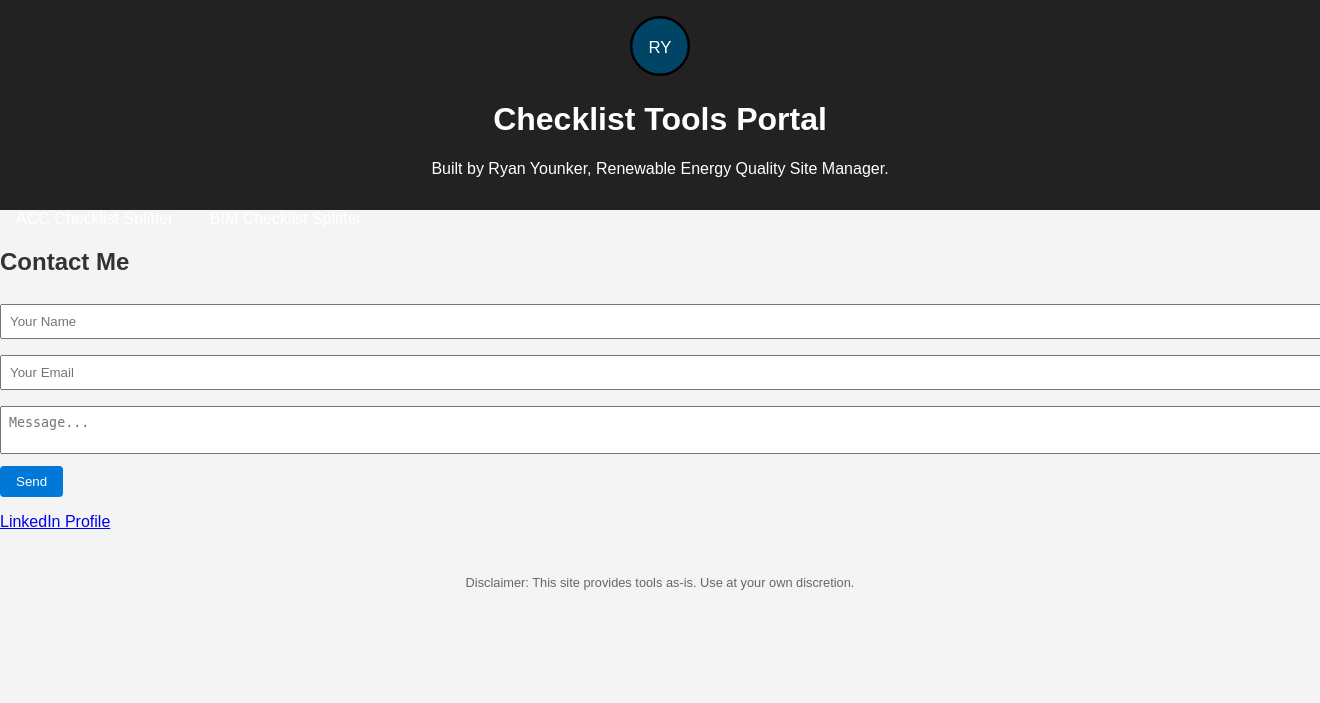
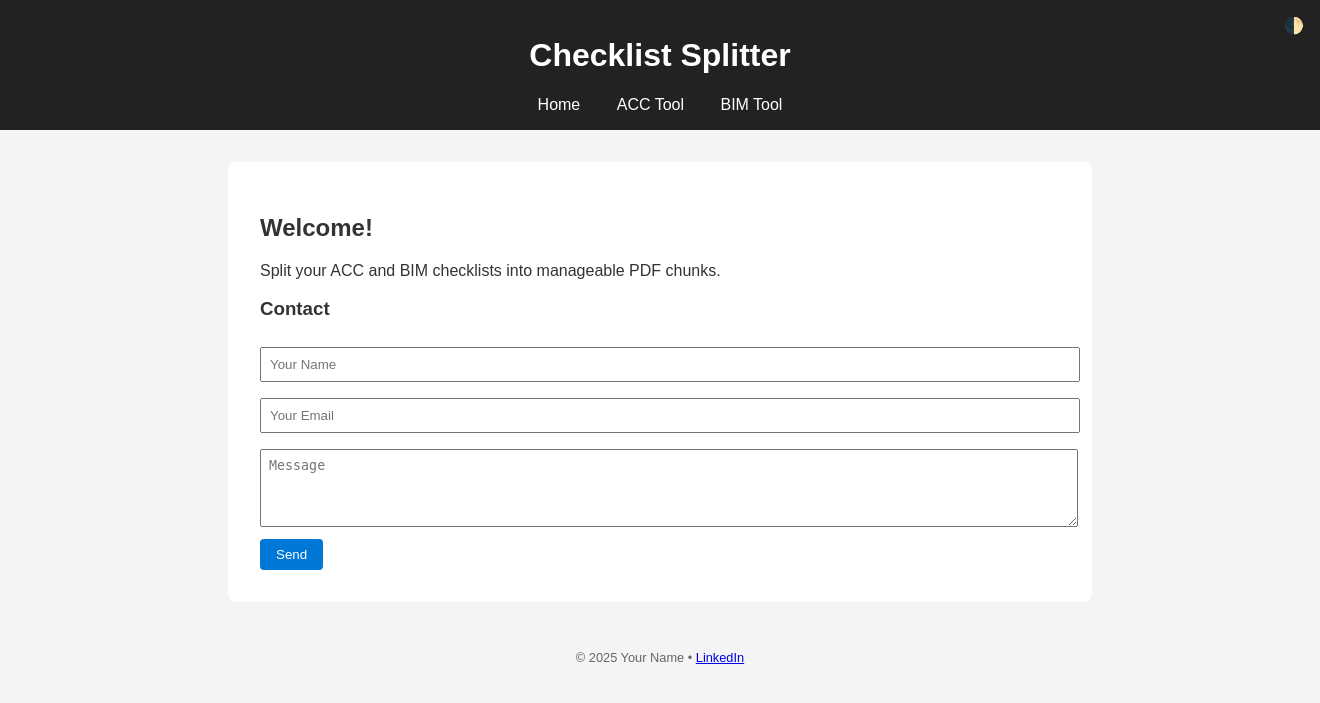
Before and after one commit to Volcomspade/render_personal, a FastAPI app: page / in a window 1320 px wide; the page is wider, and only the part inside the window is pictured. Shown: the top 703 px of that part. Run offline with FastAPI, Linux system fonts and the light colour scheme.

Commit message:
Update index.html

```diff
--- a/backend/static/templates/index.html
+++ b/backend/static/templates/index.html
@@ -1,36 +1,34 @@
 <!DOCTYPE html>
 <html lang="en">
 <head>
-    <meta charset="UTF-8">
-    <title>Checklist Tools by Ryan Younker</title>
-    <link rel="stylesheet" href="/static/style.css">
+  <meta charset="UTF-8" />
+  <title>Checklist Splitter</title>
+  <link rel="stylesheet" href="/static/style.css" />
+  <script src="/static/script.js" defer></script>
 </head>
 <body>
   <header>
-        <img src="/static/logo.svg" alt="Logo" class="logo">
-        <h1>Checklist Tools Portal</h1>
-        <p>Built by Ryan Younker, Renewable Energy Quality Site Manager.</p>
+    <h1>Checklist Splitter</h1>
+    <nav>
+      <a href="/">Home</a>
+      <a href="/acc">ACC Tool</a>
+      <a href="/bim">BIM Tool</a>
+    </nav>
+    <div id="theme-toggle" class="theme-toggle">🌓</div>
   </header>
-    <main>
-        <nav>
-            <a href="/acc-tool">ACC Checklist Splitter</a>
-            <a href="/bim-tool">BIM Checklist Splitter</a>
-        </nav>
-        <section>
-            <h2>Contact Me</h2>
-            <form method="post" action="/contact">
-                <input type="text" name="name" placeholder="Your Name" required />
-                <input type="email" name="email" placeholder="Your Email" required />
-                <textarea name="message" placeholder="Message..." required></textarea>
+  <div class="container">
+    <h2>Welcome!</h2>
+    <p>Split your ACC and BIM checklists into manageable PDF chunks.</p>
+    <h3>Contact</h3>
+    <form action="mailto:you@yourdomain.com" method="post" enctype="text/plain">
+      <input name="name" placeholder="Your Name" required />
+      <input name="email" placeholder="Your Email" required />
+      <textarea name="message" placeholder="Message" rows="4"></textarea>
       <button type="submit">Send</button>
     </form>
-        </section>
-        <section class="links">
-            <p><a href="https://www.linkedin.com/in/ryan-younker-253365339/" target="_blank">LinkedIn Profile</a></p>
-        </section>
+  </div>
   <footer>
-            <p>Disclaimer: This site provides tools as-is. Use at your own discretion.</p>
+    &copy; 2025 Your Name &bull; <a href="https://linkedin.com/in/yourprofile">LinkedIn</a>
   </footer>
-    </main>
 </body>
 </html>
```
Lines whose indentation alone changed are shown as unchanged.
